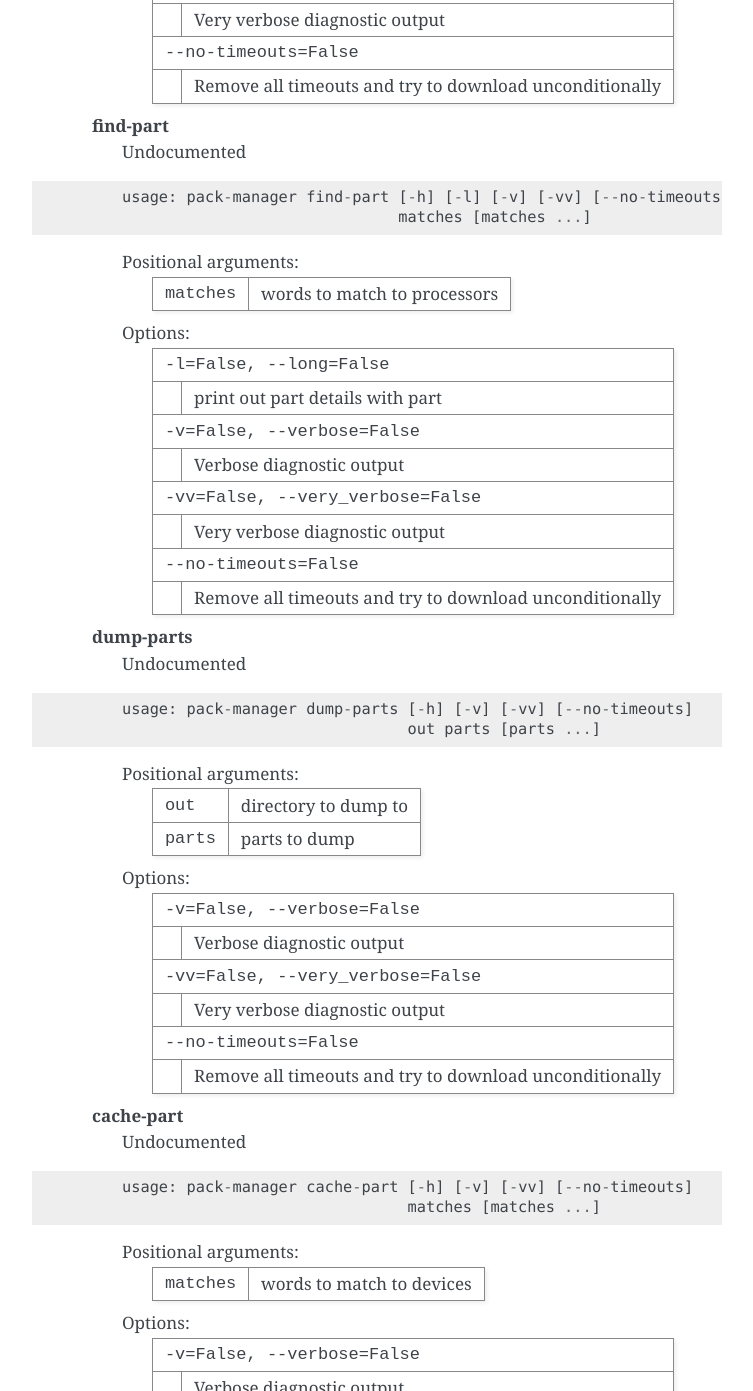
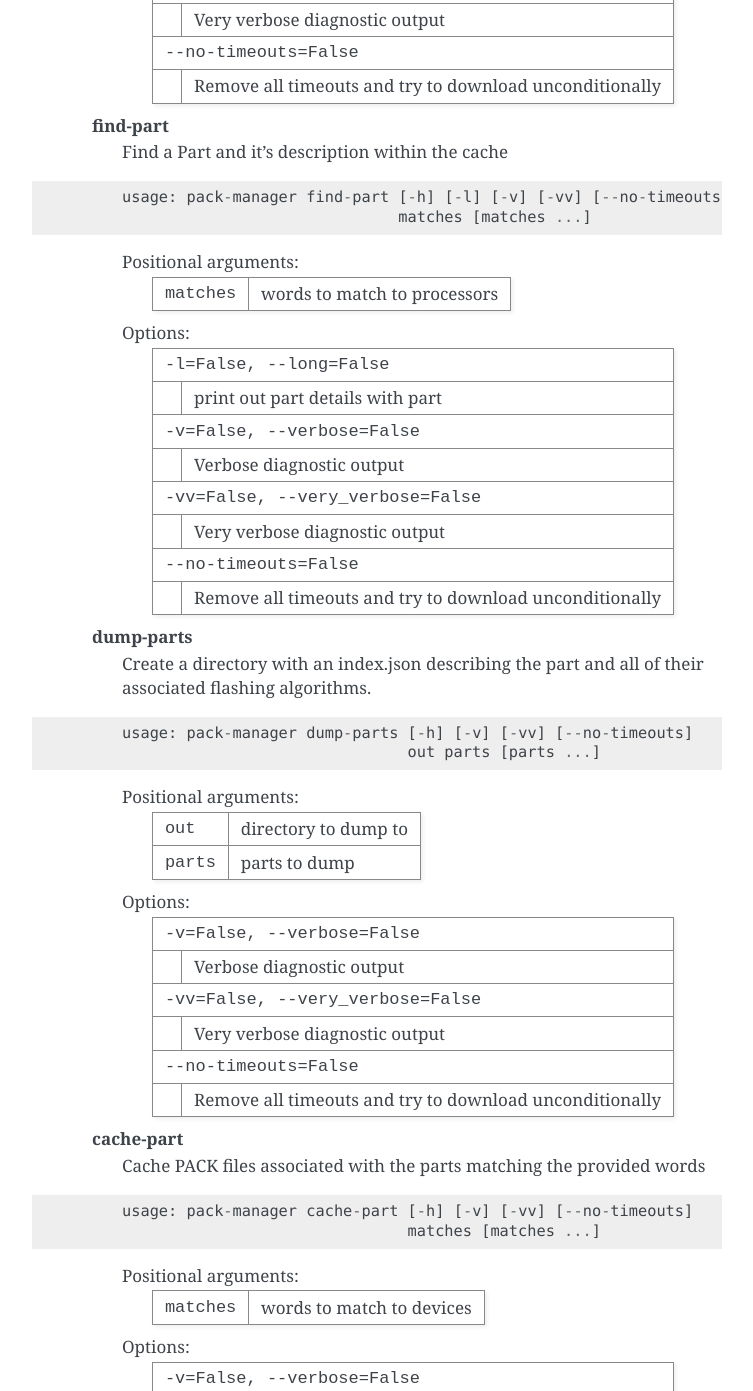
Before and after one commit to pyocd/cmsis-pack-manager, a plain HTML site: page index.html in a window 1280 px wide. Shown: the part 792-2183 px from the top of the page, without its empty margins (358-1111 px from the left). Drawn offline with nearby package versions, Linux system fonts and the light colour scheme; some packages are replaced by stand-ins of ours.

Commit message:
Update docs

```diff
--- a/index.html
+++ b/index.html
@@ -49,7 +49,7 @@
 <dt>Sub-commands:</dt>
 <dd><dl class="first last docutils">
 <dt><strong>cache</strong></dt>
-<dd><p class="first">Undocumented</p>
+<dd><p class="first">Cache a group of PACK or PDSC files</p>
 <div class="highlight-default"><div class="highlight"><pre><span></span><span class="n">usage</span><span class="p">:</span> <span class="n">pack</span><span class="o">-</span><span class="n">manager</span> <span class="n">cache</span> <span class="p">[</span><span class="o">-</span><span class="n">h</span><span class="p">]</span> <span class="p">[</span><span class="o">-</span><span class="n">e</span><span class="p">]</span> <span class="p">[</span><span class="o">-</span><span class="n">d</span><span class="p">]</span> <span class="p">[</span><span class="o">-</span><span class="n">b</span><span class="p">]</span> <span class="p">[</span><span class="o">-</span><span class="n">v</span><span class="p">]</span> <span class="p">[</span><span class="o">-</span><span class="n">vv</span><span class="p">]</span> <span class="p">[</span><span class="o">--</span><span class="n">no</span><span class="o">-</span><span class="n">timeouts</span><span class="p">]</span>
                           <span class="p">[</span><span class="n">matches</span> <span class="p">[</span><span class="n">matches</span> <span class="o">...</span><span class="p">]]</span>
 </pre></div>
@@ -101,7 +101,7 @@
 </dl>
 </dd>
 <dt><strong>find-part</strong></dt>
-<dd><p class="first">Undocumented</p>
+<dd><p class="first">Find a Part and it&#8217;s description within the cache</p>
 <div class="highlight-default"><div class="highlight"><pre><span></span><span class="n">usage</span><span class="p">:</span> <span class="n">pack</span><span class="o">-</span><span class="n">manager</span> <span class="n">find</span><span class="o">-</span><span class="n">part</span> <span class="p">[</span><span class="o">-</span><span class="n">h</span><span class="p">]</span> <span class="p">[</span><span class="o">-</span><span class="n">l</span><span class="p">]</span> <span class="p">[</span><span class="o">-</span><span class="n">v</span><span class="p">]</span> <span class="p">[</span><span class="o">-</span><span class="n">vv</span><span class="p">]</span> <span class="p">[</span><span class="o">--</span><span class="n">no</span><span class="o">-</span><span class="n">timeouts</span><span class="p">]</span>
                               <span class="n">matches</span> <span class="p">[</span><span class="n">matches</span> <span class="o">...</span><span class="p">]</span>
 </pre></div>
@@ -145,7 +145,7 @@
 </dl>
 </dd>
 <dt><strong>dump-parts</strong></dt>
-<dd><p class="first">Undocumented</p>
+<dd><p class="first">Create a directory with an index.json describing the part and all of their associated flashing algorithms.</p>
 <div class="highlight-default"><div class="highlight"><pre><span></span><span class="n">usage</span><span class="p">:</span> <span class="n">pack</span><span class="o">-</span><span class="n">manager</span> <span class="n">dump</span><span class="o">-</span><span class="n">parts</span> <span class="p">[</span><span class="o">-</span><span class="n">h</span><span class="p">]</span> <span class="p">[</span><span class="o">-</span><span class="n">v</span><span class="p">]</span> <span class="p">[</span><span class="o">-</span><span class="n">vv</span><span class="p">]</span> <span class="p">[</span><span class="o">--</span><span class="n">no</span><span class="o">-</span><span class="n">timeouts</span><span class="p">]</span>
                                <span class="n">out</span> <span class="n">parts</span> <span class="p">[</span><span class="n">parts</span> <span class="o">...</span><span class="p">]</span>
 </pre></div>
@@ -188,7 +188,7 @@
 </dl>
 </dd>
 <dt><strong>cache-part</strong></dt>
-<dd><p class="first">Undocumented</p>
+<dd><p class="first">Cache PACK files associated with the parts matching the provided words</p>
 <div class="highlight-default"><div class="highlight"><pre><span></span><span class="n">usage</span><span class="p">:</span> <span class="n">pack</span><span class="o">-</span><span class="n">manager</span> <span class="n">cache</span><span class="o">-</span><span class="n">part</span> <span class="p">[</span><span class="o">-</span><span class="n">h</span><span class="p">]</span> <span class="p">[</span><span class="o">-</span><span class="n">v</span><span class="p">]</span> <span class="p">[</span><span class="o">-</span><span class="n">vv</span><span class="p">]</span> <span class="p">[</span><span class="o">--</span><span class="n">no</span><span class="o">-</span><span class="n">timeouts</span><span class="p">]</span>
                                <span class="n">matches</span> <span class="p">[</span><span class="n">matches</span> <span class="o">...</span><span class="p">]</span>
 </pre></div>
```
Also changed, not shown: searchindex.js (+1 -1 lines).
